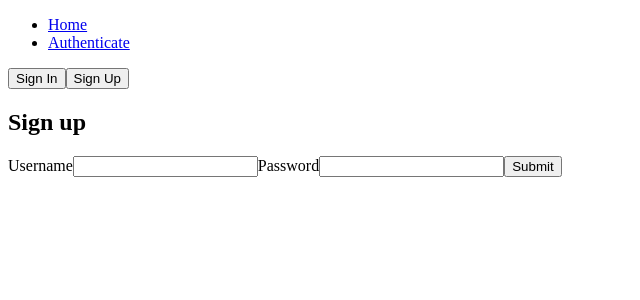
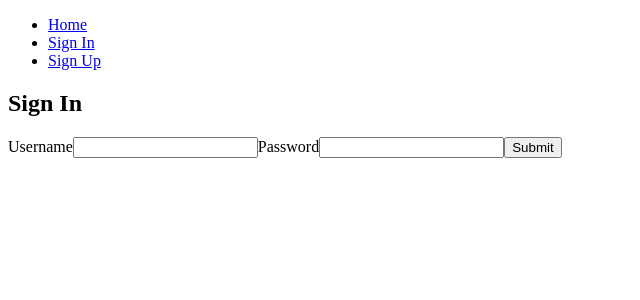
Before and after one commit to tonyvugithub/dataraction_test, a React (Create React App) app: page /auth/signin in a window 1280 px wide. Shown: the top 300 px of the page, without its empty margins (0-640 px from the left). Built offline with nearby package versions, Linux system fonts and the light colour scheme.

Commit message:
Added authentication with hash password

```diff
--- a/package.json
+++ b/package.json
@@ -7,6 +7,7 @@
     "@testing-library/jest-dom": "^4.2.4",
     "@testing-library/react": "^9.3.2",
     "@testing-library/user-event": "^7.1.2",
+    "bcryptjs": "^2.4.3",
     "react": "^16.14.0",
     "react-dom": "^16.14.0",
     "react-redux": "^7.2.1",
--- a/src/components/Authenticate/Signin.js
+++ b/src/components/Authenticate/Signin.js
@@ -8,11 +8,14 @@ export default () => {
 
   const dispatch = useDispatch();
 
+  const { error } = useSelector(selectAuthState);
+
   const onSubmit = (e) => {
     e.preventDefault();
     dispatch(signin({ username, password }));
   };
 
+  const errorMessage = <div>{error}</div>;
   return (
     <div>
       <h2>Sign In</h2>
@@ -31,6 +34,7 @@ export default () => {
         ></input>
         <button>Submit</button>
       </form>
+      {error && errorMessage}
     </div>
   );
 };
--- a/src/components/Authenticate/Signout.js
+++ b/src/components/Authenticate/Signout.js
@@ -9,5 +9,5 @@ export default () => {
     dispatch(signout());
   }, [dispatch]);
 
-  return <Redirect to="/auth" />;
+  return <Redirect to="/" />;
 };
--- a/src/components/Authenticate/Signup.js
+++ b/src/components/Authenticate/Signup.js
@@ -1,7 +1,6 @@
-import React, { useEffect, useState } from 'react';
+import React, { useState } from 'react';
 import { useSelector, useDispatch } from 'react-redux';
-import { Redirect } from 'react-router-dom';
-import { signup } from '../../features/authenticate/authSlice';
+import { signup, selectAuthState } from '../../features/authenticate/authSlice';
 
 export default () => {
   const [username, setUsername] = useState('');
@@ -9,10 +8,16 @@ export default () => {
 
   const dispatch = useDispatch();
 
+  const { error } = useSelector(selectAuthState);
+
   const onSubmit = (e) => {
     e.preventDefault();
     dispatch(signup({ username, password }));
+    setUsername('');
+    setPassword('');
   };
+
+  const errorMessage = <div>{error}</div>;
 
   return (
     <div>
@@ -32,6 +37,7 @@ export default () => {
         ></input>
         <button>Submit</button>
       </form>
+      {error && errorMessage}
     </div>
   );
 };
--- a/src/components/NavBar/NavBar.js
+++ b/src/components/NavBar/NavBar.js
@@ -1,16 +1,29 @@
 import React from 'react';
 import { NavLink } from 'react-router-dom';
-
+import { useSelector } from 'react-redux';
+import { selectAuthState } from '../../features/authenticate/authSlice';
 export default (props) => {
+  const { token } = useSelector(selectAuthState);
   return (
     <header>
       <ul>
         <li>
           <NavLink to="/">Home</NavLink>
         </li>
-        <li>
-          <NavLink to="/auth">Authenticate</NavLink>
-        </li>
+        {!token ? (
+          <>
+            <li>
+              <NavLink to="/auth/signin">Sign In</NavLink>
+            </li>
+            <li>
+              <NavLink to="/auth/signup">Sign Up</NavLink>
+            </li>
+          </>
+        ) : (
+          <li>
+            <NavLink to="/auth/signout">Sign Out</NavLink>
+          </li>
+        )}
       </ul>
     </header>
   );
--- a/src/features/authenticate/Auth.js
+++ b/src/features/authenticate/Auth.js
@@ -1,51 +1,23 @@
-import React, { useEffect, useState } from 'react';
-import { useDispatch, useSelector } from 'react-redux';
-import { NavLink, Redirect, Route, Switch, withRouter } from 'react-router-dom';
+import React from 'react';
+import { useSelector } from 'react-redux';
+import { Redirect, Route, Switch, withRouter } from 'react-router-dom';
 import Signin from '../../components/Authenticate/Signin';
 import Signup from '../../components/Authenticate/Signup';
-import { selectAuthState, validateExistingToken } from './authSlice';
+import Signout from '../../components/Authenticate/Signout';
+import { selectAuthState } from './authSlice';
 
 export default withRouter((props) => {
-  const [showSigninBtn, setShowSigninBtn] = useState(true);
-  const [showSignupBtn, setShowSignupBtn] = useState(true);
-
   const { token } = useSelector(selectAuthState);
   const authRedirect = token ? <Redirect to="/" /> : null;
 
   return (
     <div>
       {authRedirect}
-      {showSigninBtn && (
-        <NavLink to={'/auth/signin'}>
-          <button
-            onClick={() => {
-              setShowSigninBtn(false);
-              setShowSignupBtn(true);
-            }}
-          >
-            Sign In
-          </button>
-        </NavLink>
-      )}
-      {showSignupBtn && (
-        <NavLink to={'/auth/signup'}>
-          <button
-            onClick={() => {
-              setShowSigninBtn(true);
-              setShowSignupBtn(false);
-            }}
-          >
-            Sign Up
-          </button>
-        </NavLink>
-      )}
-
-      {/*Problem is here*/}
-      {/* <Switch>
+      <Switch>
         <Route path={props.match.path + '/signin'} component={Signin} />
         <Route path={props.match.path + '/signup'} component={Signup} />
-      </Switch> */}
-      <Signup />
+        <Route path={props.match.path + '/signout'} component={Signout} />
+      </Switch>
     </div>
   );
 });
--- a/src/features/authenticate/authSlice.js
+++ b/src/features/authenticate/authSlice.js
@@ -1,4 +1,5 @@
 import { createSlice } from '@reduxjs/toolkit';
+import bcrypt from 'bcryptjs';
 
 export const authSlice = createSlice({
   name: 'auth',
@@ -6,7 +7,6 @@ export const authSlice = createSlice({
     error: null,
     loading: false,
     username: null,
-    isAuthenticated: false,
     token: null,
   },
   reducers: {
@@ -14,20 +14,17 @@ export const authSlice = createSlice({
       state.error = null;
       state.loading = true;
       state.username = null;
-      state.isAuthenticated = false;
       state.token = null;
     },
     authSuccess: (state, action) => {
       state.error = null;
       state.loading = false;
       state.username = action.payload.username;
-      state.isAuthenticated = true;
       state.token = action.payload.token;
     },
     authFail: (state, action) => {
       state.error = action.payload.error;
       state.loading = false;
-      state.isAuthenticated = false;
       state.username = null;
       state.token = null;
     },
@@ -35,37 +32,76 @@ export const authSlice = createSlice({
       state.username = null;
       state.error = null;
       state.loading = false;
-      state.isAuthenticated = false;
       state.token = null;
     },
   },
 });
 
 // Supposedly async functions
-export const signin = (data) => (dispatch) => {
-  authenticate(data, dispatch);
+export const signin = (data) => async (dispatch) => {
+  dispatch(authStart());
+  // This simulate a check to server to see if there is a user
+  const user = JSON.parse(localStorage.getItem(data.username));
+
+  // Compare the password
+  const match = await bcrypt.compare(data.password, user.password);
+
+  // Assume this could throw error, simulate a call to database
+  try {
+    if (match) {
+      // Simulate response time of 1500 ms
+      setTimeout(() => {
+        dispatch(authSuccess({ username: data.username, token: userInfoJSON }));
+      }, 1500);
+      const userInfoJSON = JSON.stringify(user);
+      localStorage.setItem('token', userInfoJSON);
+    } else {
+      throw new Error('Invalid credentials!');
+    }
+  } catch (err) {
+    console.log(err.message);
+    dispatch(authFail({ error: err.message }));
+  }
 };
 
 export const signup = (data) => (dispatch) => {
-  authenticate(data, dispatch);
+  dispatch(authStart());
+  // This simulate a check to server to see if there is a user
+  const userInfoFromDb = localStorage.getItem(data.username);
+
+  // Assume this could throw error, simulate a call to database
+  try {
+    if (userInfoFromDb) {
+      throw new Error('User already exist!');
+    } else {
+      // Hash the password and store into database
+      bcrypt.hash(data.password, 12, (err, hash) => {
+        const saveData = {
+          username: data.username,
+          password: hash,
+        };
+
+        const userInfoJSON = JSON.stringify(saveData);
+
+        // Simulate response time of 1500 ms
+        setTimeout(() => {
+          dispatch(
+            authSuccess({ username: data.username, token: userInfoJSON })
+          );
+        }, 1500);
+        localStorage.setItem(data.username, userInfoJSON);
+        localStorage.setItem('token', userInfoJSON);
+      });
+    }
+  } catch (err) {
+    console.log(err.message);
+    dispatch(authFail({ error: err.message }));
+  }
 };
 
 export const signout = () => (dispatch) => {
+  localStorage.removeItem('token');
   dispatch(authSignout());
-};
-
-const authenticate = (data, dispatch) => {
-  dispatch(authStart());
-  const userInfoJSON = JSON.stringify(data);
-
-  // Assume this could throw error, simulate a call to database
-  try {
-    localStorage.setItem(data.username, userInfoJSON);
-    localStorage.setItem('token', userInfoJSON);
-    dispatch(authSuccess({ username: data.username, token: userInfoJSON }));
-  } catch (err) {
-    dispatch(authFail(err));
-  }
 };
 
 export const validateExistingToken = () => (dispatch) => {
@@ -73,7 +109,6 @@ export const validateExistingToken = () => (dispatch) => {
   console.log(tokenValue);
   if (tokenValue) {
     const user = JSON.parse(tokenValue);
-    console.log(user);
     dispatch(authSuccess({ username: user.username, token: tokenValue }));
   } else {
     dispatch(authSignout());
--- a/src/pages/Index.js
+++ b/src/pages/Index.js
@@ -1,5 +1,15 @@
 import React from 'react';
-
+import { useSelector } from 'react-redux';
+import { selectAuthState } from '../features/authenticate/authSlice';
 export default () => {
-  return <div>Home</div>;
+  const { username } = useSelector(selectAuthState);
+  return (
+    <>
+      {username ? (
+        <div>Welcome my master {username}</div>
+      ) : (
+        <div>I'm currently free and not belong to anyone</div>
+      )}
+    </>
+  );
 };
```
Also changed, not shown: 1 other file (tests, documents, lock files or other folders).
